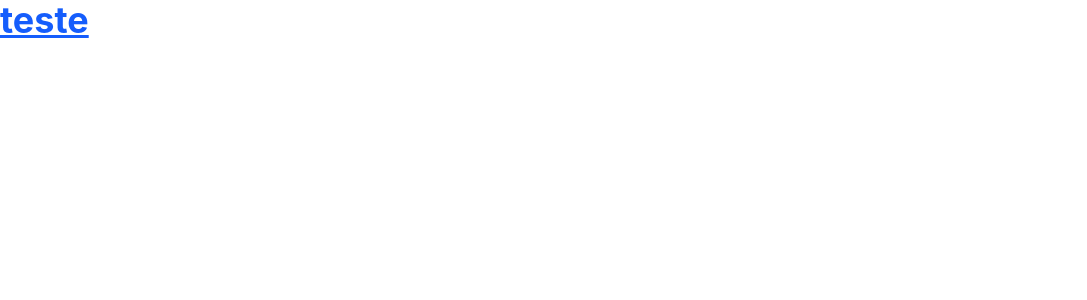
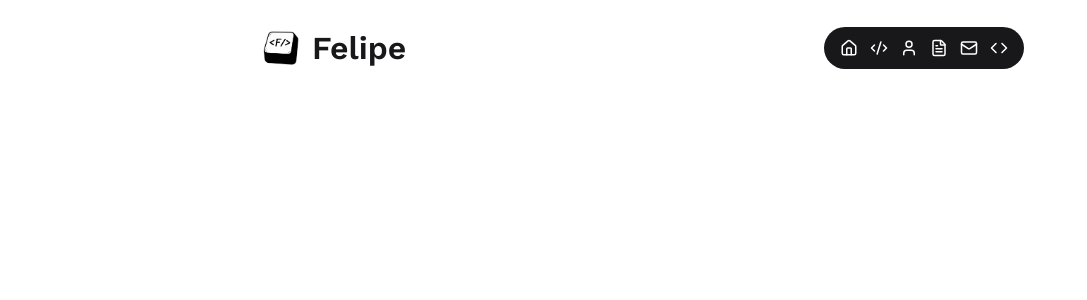
Before and after one commit to felipesokulskidev/portfolio-felipesokulski, a React (Vite) app: page / in a window 1280 px wide. Shown: the top 300 px of the page, without its empty margins (0-1087 px from the left). Built offline with nearby package versions, Linux system fonts and the light colour scheme.

Commit message:
estrutura inicial do header

```diff
--- a/index.html
+++ b/index.html
@@ -5,6 +5,11 @@
     <link rel="icon" type="image/svg+xml" href="/favicon.svg" />
     <meta name="viewport" content="width=device-width, initial-scale=1.0" />
     <title>portfolio-felipesokulski</title>
+
+    <link rel="preconnect" href="https://fonts.googleapis.com">
+    <link rel="preconnect" href="https://fonts.gstatic.com" crossorigin>
+    <link href="https://fonts.googleapis.com/css2?family=Source+Serif+4:ital,opsz,wght@0,8..60,200..900;1,8..60,200..900&family=Work+Sans:ital,wght@0,100..900;1,100..900&display=swap" rel="stylesheet">
+
   </head>
   <body>
     <div id="root"></div>
--- a/package.json
+++ b/package.json
@@ -10,10 +10,9 @@
     "preview": "vite preview"
   },
   "dependencies": {
-    "@tailwindcss/vite": "^4.3.3",
+    "lucide-react": "^1.31.0",
     "react": "^19.2.8",
-    "react-dom": "^19.2.8",
-    "tailwindcss": "^4.3.3"
+    "react-dom": "^19.2.8"
   },
   "devDependencies": {
     "@eslint/js": "^10.0.1",
--- a/src/App.jsx
+++ b/src/App.jsx
@@ -1,4 +1,8 @@
+ import Header from './components/Header'
+
 function App() {
-  return <h1 className="text-4xl font-bold text-blue-600 underline">teste</h1>
+  return (
+    <Header></Header>
+  )
 }
 export default App
--- /dev/null
+++ b/src/components/Header.css
@@ -0,0 +1,39 @@
+/* Header.css */
+
+.header {
+  position: fixed;
+  top: 1.5rem;
+  left: 16rem;
+  right: 16rem;
+  display: flex;
+  justify-content: space-between;
+  align-items: center;
+}
+
+.logo-container {
+  display: flex;
+  gap: 0.5rem;
+  align-items: center;
+}
+
+.logo-img {
+  width: 3rem;
+  height: 3rem;
+}
+
+.logo-text {
+  font-family: var(--font-sans);
+  font-size: 2rem;
+  line-height: 2rem;
+  color: #18181b;
+  font-weight: 600;
+}
+
+.nav-menu {
+  display: flex;
+  border-radius: 9999px;
+  background-color: #18181b;
+  padding: 0.75rem 1rem;
+  gap: 0.75rem;
+  color: #ffffff;
+}
--- /dev/null
+++ b/src/components/Header.jsx
@@ -0,0 +1,25 @@
+import React from 'react';
+import { Home, CodeXml, User, FileText, Mail, Code } from 'lucide-react';
+import './Header.css';
+
+function Header() {
+    return (
+        <header className="header">
+            <div className="logo-container">
+                <img src="src/assets/logo-website.png" className="logo-img" alt="Logo" />
+                <span className="logo-text">Felipe</span>
+            </div>
+
+            <nav className="nav-menu">
+                <Home size={18}/>
+                <CodeXml size={18}/>
+                <User size={18} />
+                <FileText size={18}/>
+                <Mail size={18}/>
+                <Code size={18}/>
+            </nav>
+        </header>
+    );
+}
+
+export default Header;
--- a/src/index.css
+++ b/src/index.css
@@ -1 +1,4 @@
-@import "tailwindcss";
+:root {
+  --font-serif: "Source Serif 4", serif;
+  --font-sans: "Work Sans", sans-serif;
+}
--- a/vite.config.js
+++ b/vite.config.js
@@ -1,7 +1,6 @@
 import { defineConfig } from 'vite'
 import react from '@vitejs/plugin-react'
-import tailwindcss from '@tailwindcss/vite'
 
 export default defineConfig({
-  plugins: [react(), tailwindcss()],
+  plugins: [react()],
 })
```
Also changed, not shown: src/assets/logo-website.png (added), 1 other file (tests, documents, lock files or other folders).
